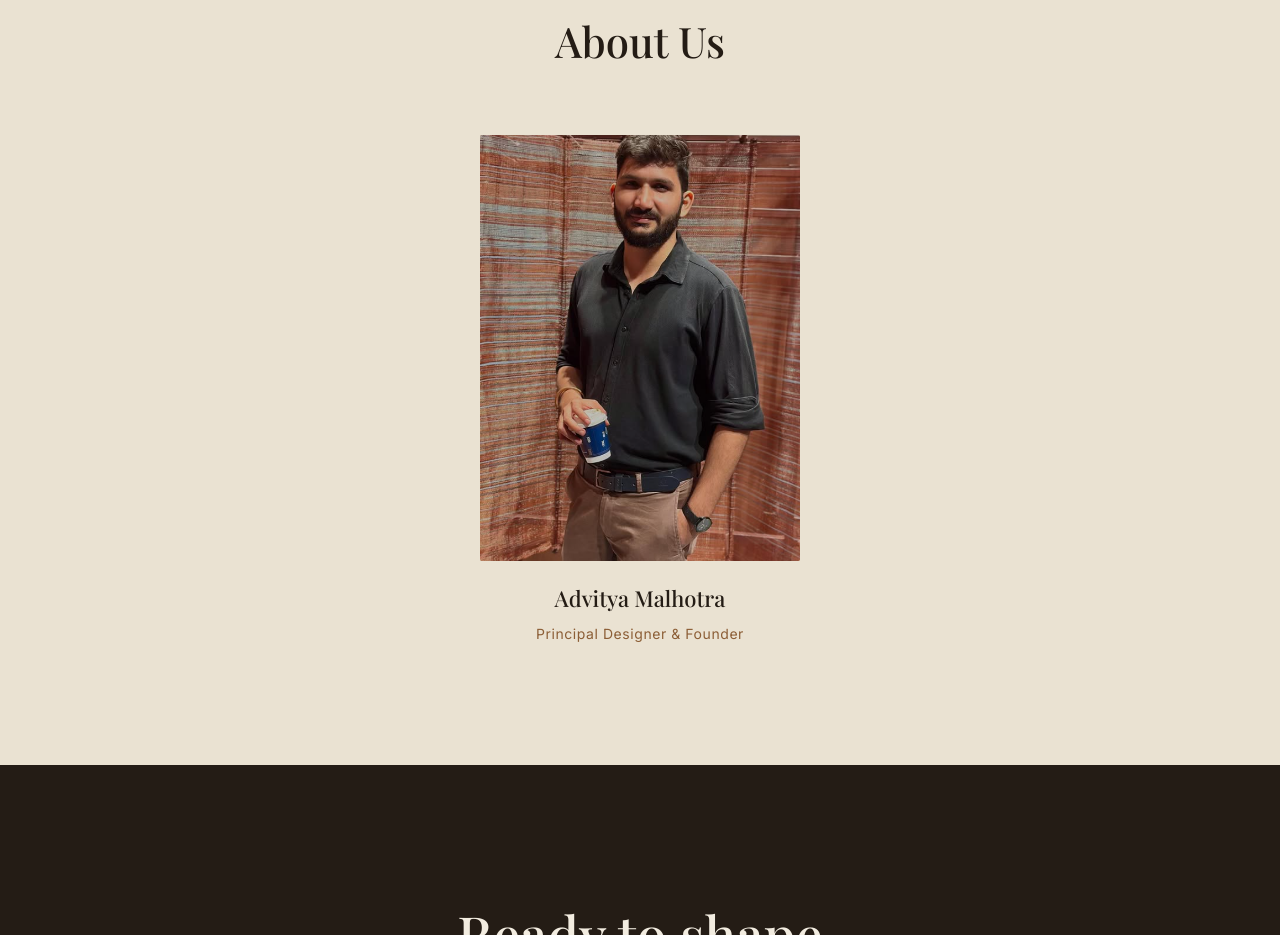
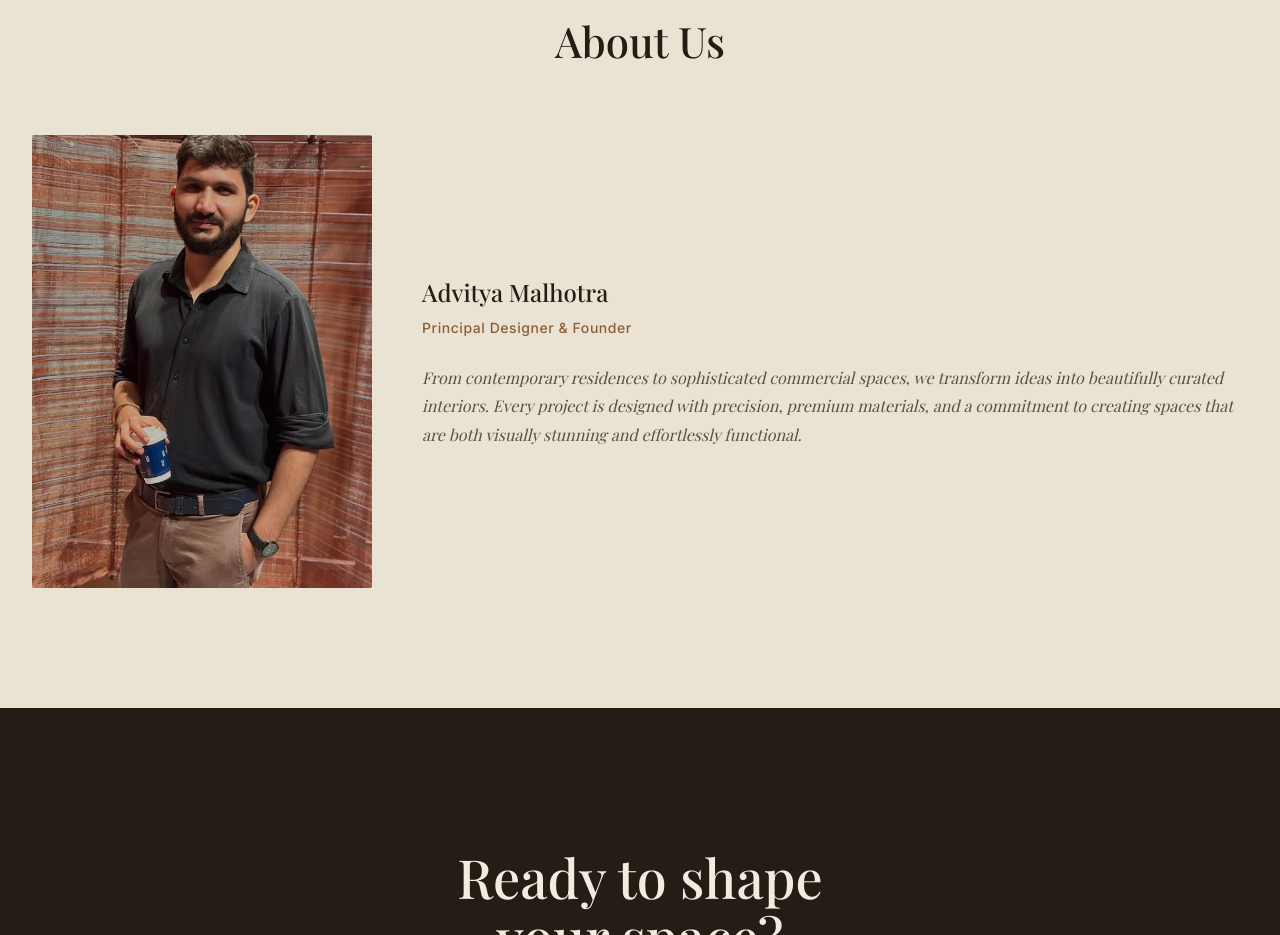
Before and after one commit to ashisharyavart/saajvan, a website: page index.html in a window 1280 px wide. Shown: the part 5500-6435 px from the top of the page. Drawn offline with nearby package versions, Linux system fonts and the light colour scheme; a web font is replaced by a local one.

Commit message:
Redesign About Us: photo left, bio paragraph right with italic styling

```diff
--- a/css/style.css
+++ b/css/style.css
@@ -504,25 +504,41 @@ section{position:relative;}
 .team > .eyebrow, .team > .section-title{text-align:center;}
 .team .section-title-center{margin-bottom:60px;}
 
-.about-us-single{
-  max-width:420px;
+.about-us-row{
+  max-width:var(--container);
   margin:0 auto;
-  text-align:center;
+  display:grid;
+  grid-template-columns:340px 1fr;
+  gap:50px;
+  align-items:center;
 }
-.team-card{text-align:center;}
-.team-photo{
+.about-us-photo{
   aspect-ratio:3/4;
   overflow:hidden;
   border-radius:var(--radius);
   background:var(--wood);
-  margin-bottom:20px;
-  max-width:320px;
-  margin-left:auto;
-  margin-right:auto;
 }
-.team-photo img{width:100%; height:100%; object-fit:cover;}
-.team-card h3{font-size:22px; margin-bottom:6px;}
-.team-card p{font-size:14px; color:var(--accent-deep); margin:0; letter-spacing:.04em;}
+.about-us-photo img{width:100%; height:100%; object-fit:cover;}
+.about-us-copy h3{
+  font-size:24px;
+  margin-bottom:6px;
+}
+.about-us-role{
+  font-size:14px;
+  color:var(--accent-deep);
+  margin:0 0 24px;
+  letter-spacing:.04em;
+  font-weight:500;
+}
+.about-us-desc{
+  font-family:var(--font-display);
+  font-size:16px;
+  font-weight:400;
+  font-style:italic;
+  line-height:1.8;
+  color:var(--ink-soft);
+  margin:0;
+}
 
 /* ---------------------------------------------------------
    CTA BANNER
@@ -687,6 +703,8 @@ section{position:relative;}
   }
   .portfolio{padding:70px 20px;}
   .team{padding:70px 20px;}
+  .about-us-row{grid-template-columns:1fr; gap:30px; max-width:400px;}
+  .about-us-copy{text-align:center;}
   .portfolio-grid{
     grid-template-columns:1fr;
     grid-template-areas:none;
--- a/index.html
+++ b/index.html
@@ -242,8 +242,15 @@
     <p class="eyebrow eyebrow-center">The studio</p>
     <h2 class="section-title section-title-center">About Us</h2>
 
-    <div class="about-us-single" id="teamGrid">
-      <!-- Person card is generated automatically from data/site-config.js -->
+    <div class="about-us-row">
+      <div class="about-us-photo">
+        <img src="assets/images/team-1.jpg" alt="Advitya Malhotra">
+      </div>
+      <div class="about-us-copy">
+        <h3>Advitya Malhotra</h3>
+        <p class="about-us-role">Principal Designer &amp; Founder</p>
+        <p class="about-us-desc">From contemporary residences to sophisticated commercial spaces, we transform ideas into beautifully curated interiors. Every project is designed with precision, premium materials, and a commitment to creating spaces that are both visually stunning and effortlessly functional.</p>
+      </div>
     </div>
   </section>
 
```
